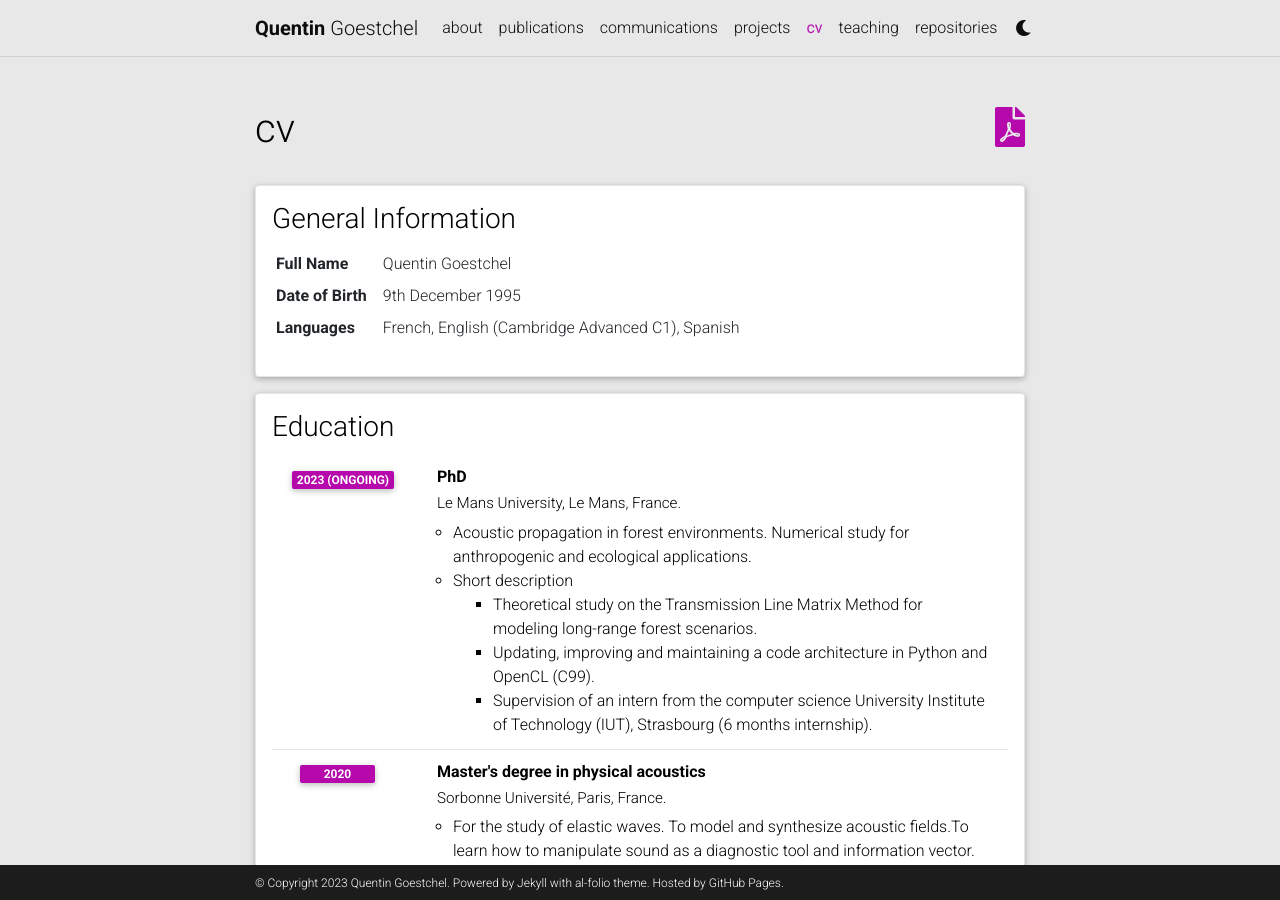
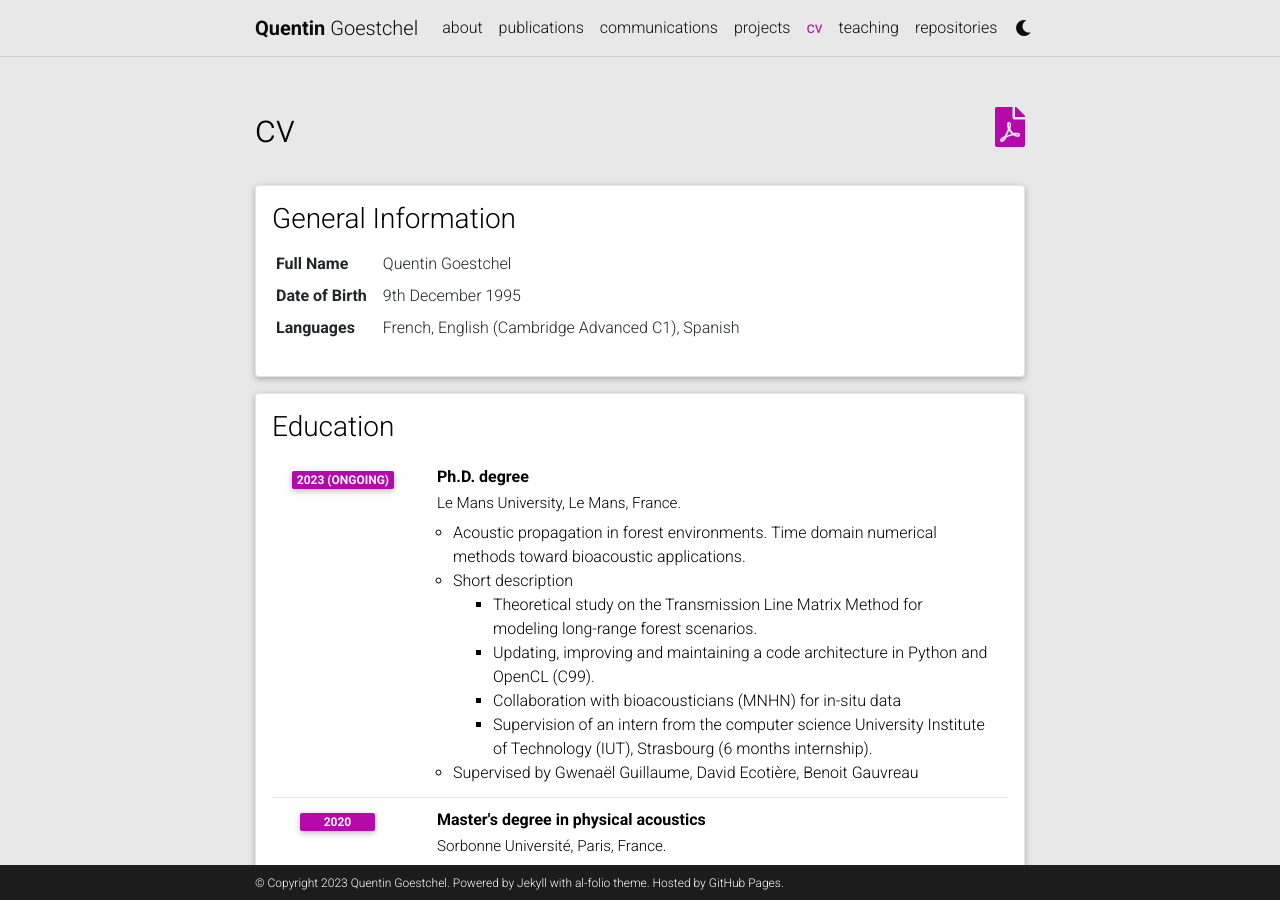
Before and after one commit to qgoestch/qgoestch, a Jekyll site: the page built from _pages/cv.md, in a window 1280 px wide and 900 px high. Built offline with Jekyll 4.4.1, drawn with Linux system fonts in a browser that asks for light colours; comment, search, counter and statistics services are not loaded; a style sheet for code colours, icons or effects is not loaded.

Commit message:
Updated portfolio

```diff
--- a/_bibliography/papers.bib
+++ b/_bibliography/papers.bib
@@ -4,7 +4,7 @@
 @string{aps = {American Physical Society,}}
 
 @phdthesis{Goestchel2023c,
-  title = {Acoustic Propagation in Forest Environments. {{Numerical}} Study for Anthropogenic and Ecological Applications. [forthcoming]},
+  title = {Acoustic Propagation in Forest Environments. {{Time domain numerical methods}} toward {{bioacoustic applications}}. [forthcoming]},
   author = {Goestchel, Q.},
   year = {2023},
   preview = {modelisation_foret.png},
--- a/_data/cv.yml
+++ b/_data/cv.yml
@@ -11,16 +11,18 @@
 - title: Education
   type: time_table
   contents:
-    - title: PhD
+    - title: Ph.D. degree
       institution: Le Mans University, Le Mans, France.
       year: 2023 (ongoing)
       description:
-        - Acoustic propagation in forest environments. Numerical study for anthropogenic and ecological applications.
+        - Acoustic propagation in forest environments. Time domain numerical methods toward bioacoustic applications.
         - title: Short description
           contents:
             - Theoretical study on the Transmission Line Matrix Method for modeling long-range forest scenarios.
             - Updating, improving and maintaining a code architecture in Python and OpenCL (C99).
+            - Collaboration with bioacousticians (MNHN) for in-situ data
             - Supervision of an intern from the computer science University Institute of Technology (IUT), Strasbourg (6 months internship).
+        - Supervised by Gwenaël Guillaume, David Ecotière, Benoit Gauvreau
 
     - title: Master's degree in physical acoustics
       institution: Sorbonne Université, Paris, France.
```
